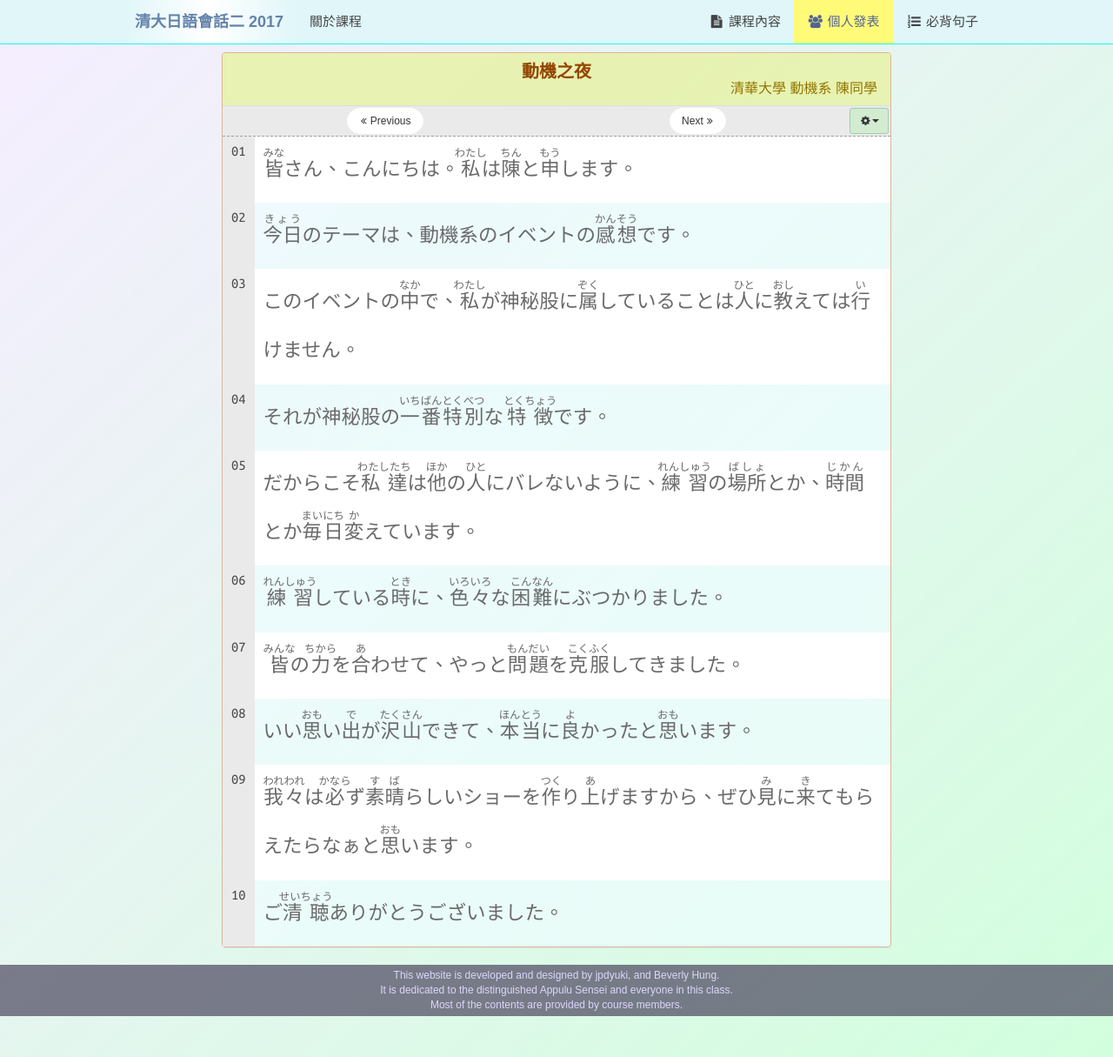
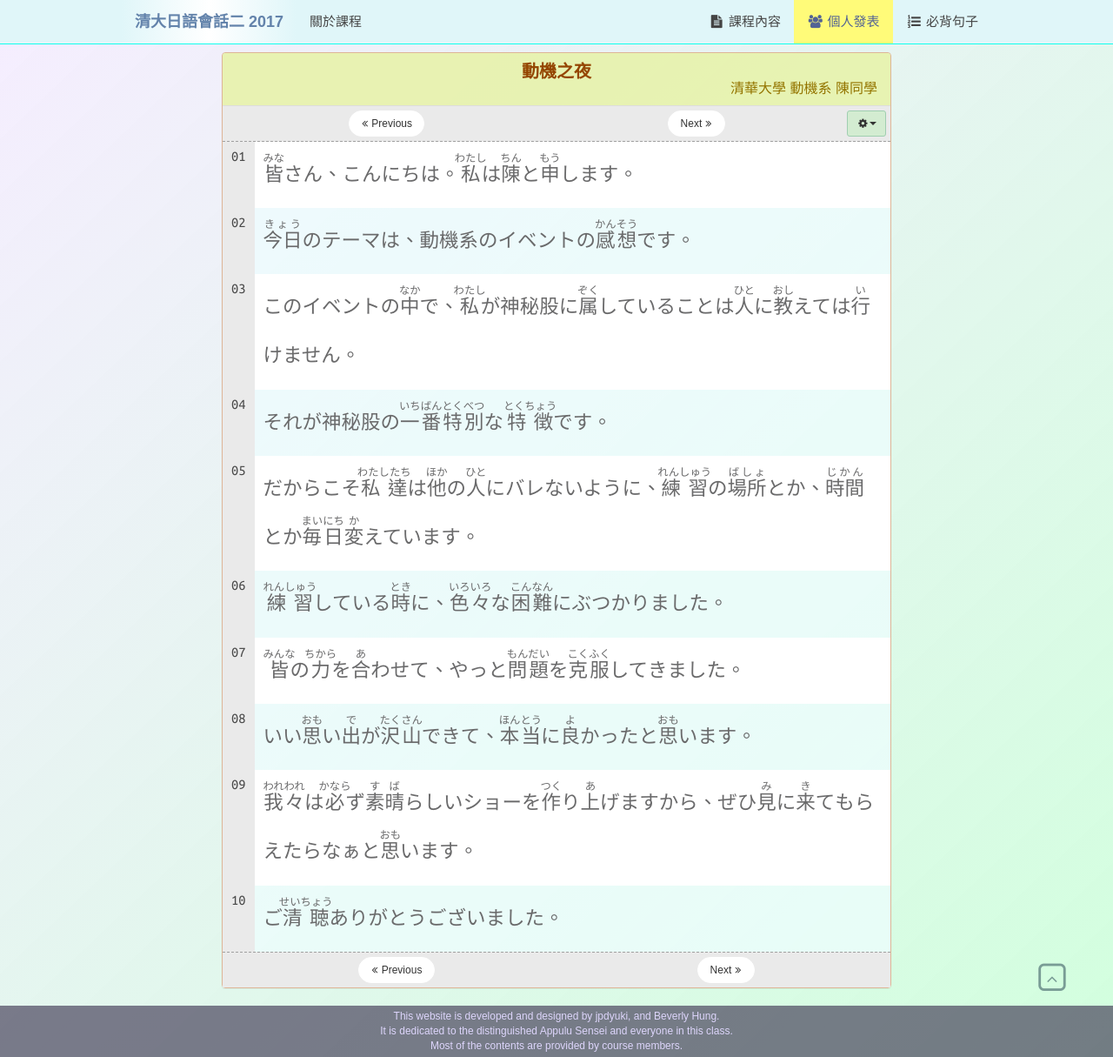
Before and after one commit to appuluInNTHU/JPConversationSpring2017, a Jekyll site: the page built from paths/presentation/0308-02.html, in a window 1280 px wide and 1215 px high. Shown: the whole window at 87% size. Built offline with Jekyll 4.4.1, drawn with Linux system fonts in a browser that asks for light colours; nearby versions of some CDN libraries; some web fonts are replaced.

Commit message:
improve user experience

```diff
--- /dev/null
+++ b/_includes/default/btn_back_to_top.html
@@ -0,0 +1,5 @@
+<div class="loading" id="btn-top"><span class="fa-stack fa-lg">
+  <span class="hidden-xs"><i class="fa fa-square-o fa-stack-2x"></i></span>
+  <span class="visible-xs"><i class="fa fa-circle fa-stack-2x"></i></span>
+  <i class="fa fa-angle-up fa-stack-1x"></i>
+</span></div>
--- a/_includes/presentation/article_panel.html
+++ b/_includes/presentation/article_panel.html
@@ -5,20 +5,8 @@
                 <h3 class="panel-title article-title">{{ page.title }}</h3>
                 <h3 class="panel-title pull-right">{{ page.author }}</h3>
             </div>
-            <div class="flex-hor panel-body">
-                <div class="elem-fill flex-hor align-space-around">
-                    {% assign article_list = site.data.article_list %}
-                    {% if page.article_id > 0 %}
-                        {% assign x = page.article_id | minus: 1 %}
-                        {% assign prev_a = article_list[x] %}
-                    {% endif %}
-                    {% if page.article_id < 28 %}
-                        {% assign x = page.article_id | plus: 1 %}
-                        {% assign next_a = article_list[x] %}
-                    {% endif %}
-                    <a class="btn btn-default btn-sm btn-pager {% unless prev_a %}disabled{% endunless %}" href="{% if prev_a %}{{ prev_a.permalink }}{% else %}{{ page.permalink }}#{% endif %}" data-toggle="tooltip" data-placement="bottom" title="{% if prev_a %}{{prev_a.title}}{% else %}--{% endif %}"><i class="fa fa-fw fa-angle-double-left" aria-hidden="true"></i>Previous&nbsp;</a>
-                    <a class="btn btn-default btn-sm btn-pager {% unless next_a %}disabled{% endunless %}" href="{% if next_a %}{{ next_a.permalink }}{% else %}{{ page.permalink }}#{% endif %}" data-toggle="tooltip" data-placement="bottom" title="{% if next_a %}{{next_a.title}}{% else %}--{% endif %}">&nbsp;Next<i class="fa fa-fw fa-angle-double-right" aria-hidden="true"></i></a>
-                </div>
+            <div class="flex-hor panel-body bottom-dash-border">
+                {% include presentation/pager.html %}
                 <div class="btn-group pull-right">
                     <button type="button" class="btn btn-default btn-sm dropdown-toggle" data-toggle="dropdown" aria-haspopup="true" aria-expanded="false">
                         <i class="fa fa-fw fa-cog" aria-hidden="true"></i><span class="caret"></span>
@@ -29,6 +17,9 @@
                 </div>
             </div>
             {% include presentation/article_line_wrapper.html data_src=include.data_src %}
+            <div class="flex-hor panel-body upper-dash-border">
+                {% include presentation/pager.html %}
+            </div>
         </div>
     </div>
 </div>
--- /dev/null
+++ b/_includes/presentation/pager.html
@@ -0,0 +1,13 @@
+<div class="elem-fill flex-hor align-space-around">
+    {% assign article_list = site.data.article_list %}
+    {% if page.article_id > 0 %}
+        {% assign x = page.article_id | minus: 1 %}
+        {% assign prev_a = article_list[x] %}
+    {% endif %}
+    {% if page.article_id < 28 %}
+        {% assign x = page.article_id | plus: 1 %}
+        {% assign next_a = article_list[x] %}
+    {% endif %}
+    <a class="btn btn-default btn-sm btn-pager {% unless prev_a %}disabled{% endunless %}" href="{% if prev_a %}{{ prev_a.permalink }}{% else %}{{ page.permalink }}#{% endif %}" data-toggle="tooltip" data-placement="bottom" title="{% if prev_a %}{{prev_a.title}}{% else %}--{% endif %}"><i class="fa fa-fw fa-angle-double-left" aria-hidden="true"></i>Previous&nbsp;</a>
+    <a class="btn btn-default btn-sm btn-pager {% unless next_a %}disabled{% endunless %}" href="{% if next_a %}{{ next_a.permalink }}{% else %}{{ page.permalink }}#{% endif %}" data-toggle="tooltip" data-placement="bottom" title="{% if next_a %}{{next_a.title}}{% else %}--{% endif %}">&nbsp;Next<i class="fa fa-fw fa-angle-double-right" aria-hidden="true"></i></a>
+</div>
--- a/_layouts/default.html
+++ b/_layouts/default.html
@@ -15,6 +15,7 @@ layout: compress
         {% include default/js_base.html %}
         {% include default/js_custom.html %}
         {% include default/footer.html %}
+        {% include default/btn_back_to_top.html %}
     </body>
 </html>
 {% include default/jpdyuki_sign.html %}
--- a/scripts/nav.js
+++ b/scripts/nav.js
@@ -1,8 +1,34 @@
 function collapse_menu(){
     $(".navbar-collapse").collapse('hide');
+}
+
+function update_boundary(){
+    _scrollTop_Max = $(document).height() - $(window).height() - 100;
+    toggle_btn_top();
+}
+
+function toggle_btn_top(){
+    var x = $(window).scrollTop();
+    if( (x > _scrollTop_Max) || (x > ($(window).height() << 1)) )
+        $('#btn-top').removeClass('loading');
+    else
+        $('#btn-top').addClass('loading');
+}
+
+function back_to_top(){
+    $('html, body').animate({
+        scrollTop: 0
+    }, 700, function(){
+        window.location.hash = '#';
+    });
 }
 
 $(function(){
     // collapse menu on click
     $(window).click(collapse_menu).scroll(collapse_menu);
+    // back to top button
+    $(window).resize(update_boundary);
+    $(window).scroll(toggle_btn_top);
+    update_boundary();
+    $('#btn-top').click(back_to_top);
 });
--- a/styles/base.css
+++ b/styles/base.css
@@ -186,9 +186,31 @@ rt::-moz-selection {
     text-align: center;
 }
 
+#btn-top{
+    position: fixed;
+    bottom: 70px;
+    right: 50px;
+    color: #799c95;
+    z-index: 50;
+    cursor: pointer;
+    transition: all 0.7s cubic-bezier(0, 0.55, 0.58, 1);
+}
+
 @media screen and (max-width: 767px){
     .navbar-brand{
         height: 60px;
+    }
+
+    .container{
+        width: 90%;
+    }
+
+    #btn-top{
+        right: 5px;
+    }
+
+    #btn-top .fa-angle-up{
+        color: #fff;
     }
 }
 
@@ -264,6 +286,14 @@ table tr>td:first-child {
     text-align: center;
 }
 
+.upper-dash-border{
+    border-top: #a0a0a0 dashed 1px;
+}
+
+.bottom-dash-border{
+    border-bottom: #a0a0a0 dashed 1px;
+}
+
 .panel {
     background-color: rgba(239, 254, 255, 0.72);
 }
@@ -280,9 +310,8 @@ table tr>td:first-child {
 }
 
 .panel-body{
-    padding: 2px;
+    padding: 5px;
     background: #eaeaea;
-    border-bottom: #a0a0a0 dashed 1px;
 }
 
 .table-hover>tbody>tr:hover {
--- a/styles/index.css
+++ b/styles/index.css
@@ -137,6 +137,10 @@ table ul{
     color: #c39af5;
 }
 
+#btn-top{
+    color: rgba(66, 59, 86, 0.66);
+}
+
 @keyframes jump {
     0% {margin-bottom: 7px;}
     100%  {margin-bottom: -10px;}
```
